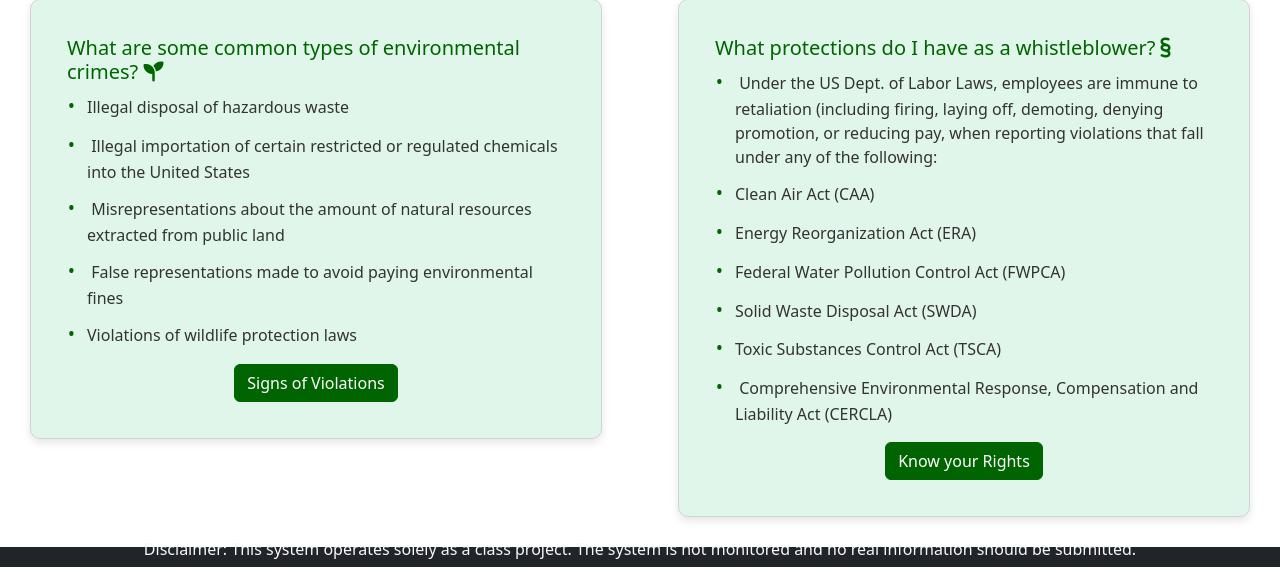
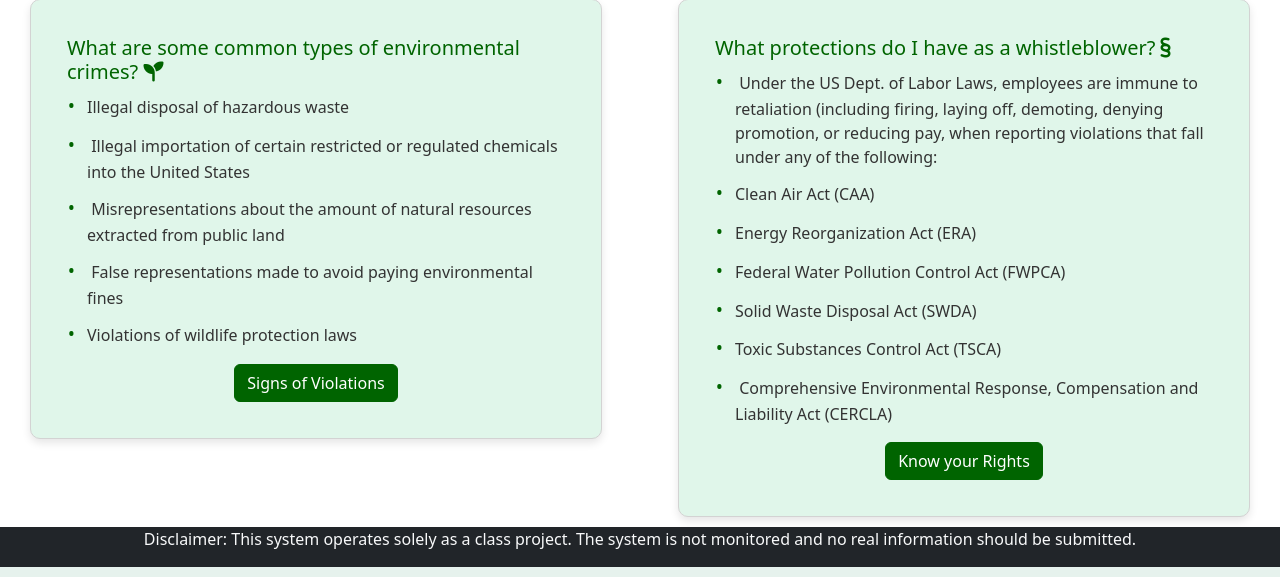
Before and after one commit to jess-strobel/Environmental-Whistleblower-Web-Application, a Django app: page /signedin/ in a window 1280 px wide. Shown: the part 233-810 px from the top of the page. Run offline with Django 5.2, Linux system fonts and the light colour scheme; some libraries are stand-ins or nearby versions.

Commit message:
bug fixes and final push

```diff
--- a/whistleblowingapp/templates/whistleblowingapp/signedin.html
+++ b/whistleblowingapp/templates/whistleblowingapp/signedin.html
@@ -29,7 +29,7 @@
         bottom: 0;
         left: 0;
         width: 100%;
-        height: 20px;
+        height: 40px;
         position: absolute;
       }
       .logout-btn {
--- a/whistleblowingapp/templates/whistleblowingapp/submitreport.html
+++ b/whistleblowingapp/templates/whistleblowingapp/submitreport.html
@@ -46,7 +46,7 @@
             <ul>
                 {% for field, errors in form.errors.items %}
                     {% for error in errors %}
-                        {% if error != "Ensure this value has at most 255 characters (it has 86089)." %}
+                        {% if "Ensure this value has at most 255 characters" not in error %}
                             <li>{{ error }}</li>
                         {% endif %}
                     {% endfor %}
```
